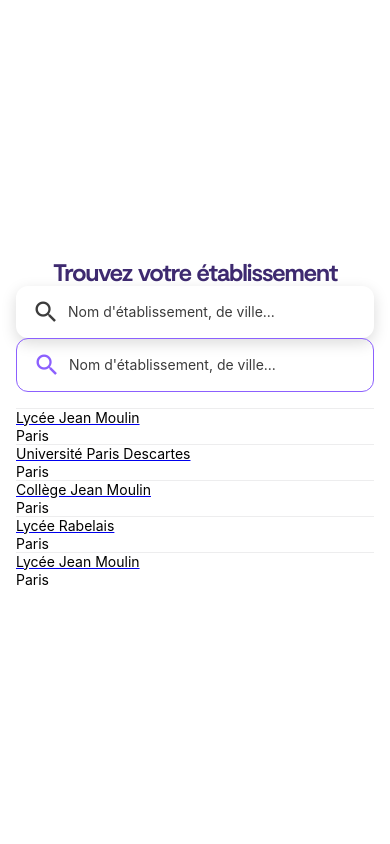
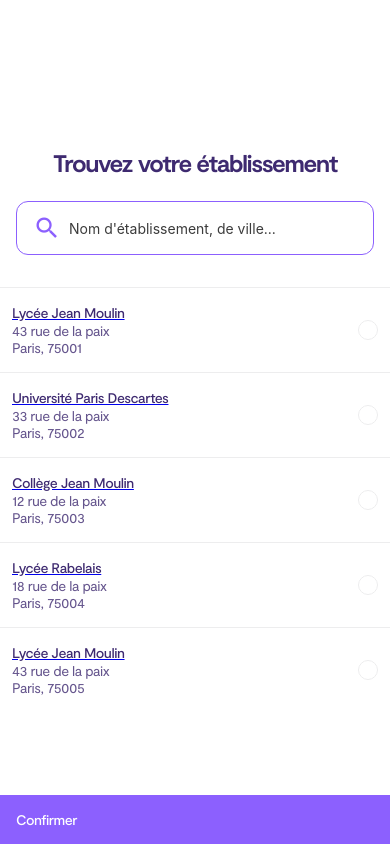
Before and after one commit to TimBlanchard/easy-snacks-native, a React Native app: screen / in a window 390 px wide. Built offline with nearby package versions, Linux system fonts and the light colour scheme.

Commit message:
dynamic flatlist schools

```diff
--- a/App.js
+++ b/App.js
@@ -12,6 +12,7 @@ export default function App() {
         'Moderat': require('./src/styles/fonts/Moderat-Regular.ttf'),
         'Moderat Medium': require('./src/styles/fonts/Moderat-Medium.ttf'),
         'Moderat Bold': require('./src/styles/fonts/Moderat-Bold.ttf'),
+        'Moderat Extended': require('./src/styles/fonts/Moderat-Extended-Bold.ttf'),
     });
 if(!fontsLoaded) {
     return <AppLoading/>
--- /dev/null
+++ b/src/components/atoms/FixedButton.js
@@ -0,0 +1,38 @@
+import React from 'react';
+import styled from "styled-components/native";
+import {color, fontSize, letterSpacing, neutral, spacing} from "../../styles/const";
+import {globalStyle} from "../../styles/global";
+
+export default function FixedButton(props) {
+
+    const ButtonContainer = styled.TouchableOpacity`
+      position: fixed;
+      bottom:0;
+      width: 100%;
+      left:0;
+      padding: ${spacing[5]};
+      text-align: center;
+      background-color: ${color.primary};
+`;
+
+    const ButtonText = styled.Text`
+      color: white;
+
+`;
+
+    return (
+        <ButtonContainer>
+            <ButtonText style={globalStyle.text_white}>{props.text}</ButtonText>
+        </ButtonContainer>
+    )
+}
+
+/*const Btn = styled.Button`
+  font-family: ${props => props.large ? 'Moderat Extended' : 'Moderat Bold'};
+      color: white;
+      position: absolute;
+      bottom:0;
+      left:0;
+      text-transform: capitalize;
+      background-color: ${color.primary}!important;
+`;*/
--- a/src/components/atoms/Title.js
+++ b/src/components/atoms/Title.js
@@ -1,20 +1,20 @@
-import React from 'react';
+import React, {useEffect} from 'react';
 import styled from "styled-components/native";
 import { fontSize, letterSpacing, neutral} from "../../styles/const";
 
-export default function Title(props) {
+export default function Title({large, center, text, ...rest}) {
 
     const Txt = styled.Text`
-  font-family: 'Moderat Bold';
-  font-size: ${fontSize[8]};
+  font-family: ${large ? 'Moderat Extended' : 'Moderat Bold'};
+  font-size: ${large ? fontSize[10] : fontSize[8]};
   color: ${neutral.black};
   letter-spacing: ${letterSpacing.neg_4};
-  text-align: ${props.center ? "center" : "inherit"}
+  text-align: ${center ? "center" : "inherit"};
 `;
 
     return (
-        <Txt>
-            {props.text}
+        <Txt {...rest}>
+            {text}
         </Txt>
     )
 }
--- a/src/components/molecules/InputSearch.js
+++ b/src/components/molecules/InputSearch.js
@@ -9,6 +9,7 @@ export default function InputSearch(props) {
     const Container = styled.View`
   width: 100%;
   border: ${ props.secondary ? "none" : `1px solid ${color.primary}`};
+      background: ${neutral.white};
   box-shadow: ${props.secondary ? box_shadow[1] : "none"};
   padding: ${spacing[4]} ${spacing[5]};
   border-radius: ${border_radius[3]};
--- a/src/components/molecules/ListingSchoolItem.js
+++ b/src/components/molecules/ListingSchoolItem.js
@@ -1,37 +1,45 @@
-import React from 'react';
+import React, {useEffect, useState} from 'react';
 import { View, StyleSheet, Text, TouchableOpacity } from "react-native";
 import styled from "styled-components/native";
 import {colors} from "react-native-elements";
-import {neutral} from "../../styles/const";
+import {color, neutral, spacing} from "../../styles/const";
 import {Link} from "wouter";
+import {globalStyle} from "../../styles/global";
 
 export default function ListingSchoolItem(props) {
+
+    const Container = styled.View`
+  border-top-width: 1px;
+  border-top-color: ${neutral.grey};
+  padding:  ${spacing[5]} ${spacing[4]};
+  flex-direction: row;
+  align-items: center;
+  justify-content: space-between;
+`;
+
+    const LeftBlock = styled.View`
+  `;
+
+    const CheckCircle = styled.View`
+  border: 1px solid ${neutral.grey};
+  width: 20px;
+  height: 20px;
+      background: ${props.isSelected ? `${color.primary}` : 'transparent'};
+  border-radius: 50%;
+`;
+
     return (
-        <TouchableOpacity>
+        <TouchableOpacity onPress={() => props.setSelectedId(props.id)}>
             <Container >
-                <Link href={'/schools/'+props.id}>
-                <Text>{props.name}</Text>
-                </Link>
-                <Text>{props.city}</Text>
+                <LeftBlock>
+                    <Link href={'/schools/'+props.id}>
+                        <Text style={[globalStyle.subtitle, {marginBottom: spacing[3]}]} >{props.name}</Text>
+                    </Link>
+                    <Text style={globalStyle.text}>{props.address}</Text>
+                    <Text style={globalStyle.text}>{props.city}, {props.postal_code}</Text>
+                </LeftBlock>
+                <CheckCircle/>
             </Container>
         </TouchableOpacity>
     )
 }
-
-const styles = StyleSheet.create({
-    main_container: {
-        flex: 1,
-        flexDirection: 'row',
-        paddingTop: 16,
-        paddingBottom: 16,
-        paddingLeft: 12,
-        height: 100,
-        borderBottomWidth: 1,
-        borderBottomColor: '#EFEFEF'
-    },
-})
-
-const Container = styled.View`
-  border-top-width: 1px;
-  border-top-color: ${neutral.grey};
-`;
--- a/src/components/organisms/ListingSchools.js
+++ b/src/components/organisms/ListingSchools.js
@@ -1,17 +1,21 @@
-import React from 'react';
+import React, {useEffect, useState} from 'react';
 import {View, Text, FlatList} from "react-native";
 import styled from "styled-components/native";
 import {border_radius, color, spacing} from "../../styles/const";
 import schoolsData from "../../helpers/schoolsData";
 import ListingSchoolItem from "../molecules/ListingSchoolItem";
+import FixedButton from "../atoms/FixedButton";
 
 
 export default function ListingSchools(props) {
+
+    const [selectedId, setSelectedId] = useState(0);
 
     return (
         <Container>
             <FlatList
                 data={schoolsData}
+                extraData={selectedId}
                 keyExtractor={item => item.id.toString()}
                 renderItem={({item}) =>
                     <ListingSchoolItem
@@ -21,8 +25,11 @@ export default function ListingSchools(props) {
                         address={item.address}
                         postal_code={item.postal_code}
                         city={item.city}
+                        isSelected={selectedId === item.id}
+                        setSelectedId={setSelectedId}
                     />}
             />
+            <FixedButton text="Confirmer" />
         </Container>
     )
 }
--- /dev/null
+++ b/src/components/organisms/SingleSchoolHeader.js
@@ -0,0 +1,24 @@
+import React from 'react';
+import {View, Text, FlatList, StyleSheet} from "react-native";
+import styled from "styled-components/native";
+import {border_radius, color, spacing} from "../../styles/const";
+import schoolsData from "../../helpers/schoolsData";
+import ListingSchoolItem from "../molecules/ListingSchoolItem";
+import Title from "../atoms/Title";
+import InputSearch from "../molecules/InputSearch";
+
+
+export default function SingleSchoolHeader(props) {
+
+    return (
+        <Container>
+            <Title text={props.name} large />
+            <InputSearch secondary placeholder="Rechercher un produit ou une catégorie" />
+        </Container>
+    )
+}
+
+const Container = styled.View`
+  width: 100%;
+  background: ${color.secondary};
+`;
--- a/src/pages/SearchSchools.js
+++ b/src/pages/SearchSchools.js
@@ -4,6 +4,7 @@ import styled from "styled-components/native";
 import {globalStyle} from "../styles/global";
 import Title from "../components/atoms/Title";
 import ListingSchools from "../components/organisms/ListingSchools";
+import {spacing} from "../styles/const";
 
 
 export default function SearchSchools() {
@@ -11,11 +12,10 @@ export default function SearchSchools() {
     return (
         <Container>
             <Wrapper style={globalStyle.wrapper_full}>
-                <Title text={'Trouvez votre établissement'} center />
-                <InputSearch secondary placeholder="Nom d'établissement, de ville..." />
+                <Title style={{marginBottom:  spacing[6]}} text={'Trouvez votre établissement'} center />
                 <InputSearch placeholder="Nom d'établissement, de ville..." />
-                <ListingSchools/>
             </Wrapper>
+            <ListingSchools/>
         </Container>
     )
 }
--- a/src/pages/SingleSchool.js
+++ b/src/pages/SingleSchool.js
@@ -1,14 +1,37 @@
-import React from 'react'
+import React, {useEffect, useState} from 'react'
 import {View} from "react-native";
 import {Text} from "react-native-web";
 import {useRoute} from "wouter";
+import SingleSchoolHeader from "../components/organisms/SingleSchoolHeader";
+import {getSchoolDetails} from "../services/network";
+import styled from "styled-components/native/dist/styled-components.native.esm";
+import {color} from "../styles/const";
 
 export default function SingleSchool() {
     const [match, params] = useRoute("/schools/:id");
+    const [schoolDetails, setSchoolDetails] = useState([])
+
+    //GET SCHOOL DETAILS FROM API
+    const fetchSchoolsDetails = () => {
+        getSchoolDetails(params.id).then(data => {
+            setSchoolDetails(data);
+        });
+    }
+    useEffect(() => {
+        fetchSchoolsDetails();
+    }, []);
+
+
+
     return (
-        <View className="main-app single-school">
+        <Container>
+            <SingleSchoolHeader name={schoolDetails.name}/>
             <Text>Single school</Text>
             <Text>{params.id}</Text>
-        </View>
+        </Container>
     )
 }
+
+const Container = styled.View`
+  width: 100%;
+`;
--- /dev/null
+++ b/src/services/network.js
@@ -0,0 +1,16 @@
+import schoolsData from "../helpers/schoolsData";
+
+export const getSchoolsFromApiAsync = async () => {
+    // A DEFINIR QUAND ON AURA API BACKEND
+}
+
+export const getSchoolDetails = async (id) => {
+    if(!id) {
+        return;
+    } try {
+    // RECUP A PARTIR FICHIER EN DUR EN ATTENDANT API BACK
+    return schoolsData.find(x => x.id === parseInt(id));
+    } catch (error) {
+        console.error(error);
+    }
+}
--- a/src/styles/const.js
+++ b/src/styles/const.js
@@ -2,6 +2,7 @@
 
 export const color = {
   primary: '#8C60FE',
+  secondary: '#FDF4EF',
   done: '#77F583',
   warning: '#FEDB60',
   error: '#FE6060',
@@ -10,6 +11,7 @@ export const color = {
 
 export const neutral = {
   black: '#3E2A70',
+  black_op_80: 'rgba(62,42,112,0.8)',
   grey_01: '#3C3C3C',
   grey: '#EDEDEE',
   white: '#FFFFFF',
--- a/src/styles/global.js
+++ b/src/styles/global.js
@@ -1,4 +1,4 @@
-import {spacing} from "./const";
+import {fontSize, letterSpacing, neutral, spacing} from "./const";
 import {StyleSheet} from 'react-native';
 
 export const globalStyle = StyleSheet.create({
@@ -6,7 +6,28 @@ export const globalStyle = StyleSheet.create({
     // UTILITY CLASSES
     wrapper_full: {
         width: '100%',
-        padding: `${spacing[5]}`,
+        padding: spacing[5],
     },
 
+    subtitle: {
+        fontSize: fontSize[4],
+        color: neutral.black,
+        letterSpacing: letterSpacing.neg_3,
+        fontFamily: 'Moderat Medium'
+    },
+
+    text: {
+        fontSize: fontSize[4],
+        color: neutral.black_op_80,
+        letterSpacing: letterSpacing.neg_3,
+        fontFamily: 'Moderat'
+    },
+
+    text_white: {
+        fontSize: fontSize[4],
+        color: neutral.white,
+        letterSpacing: letterSpacing.neg_3,
+        fontFamily: 'Moderat Medium'
+    }
+
 });
```
